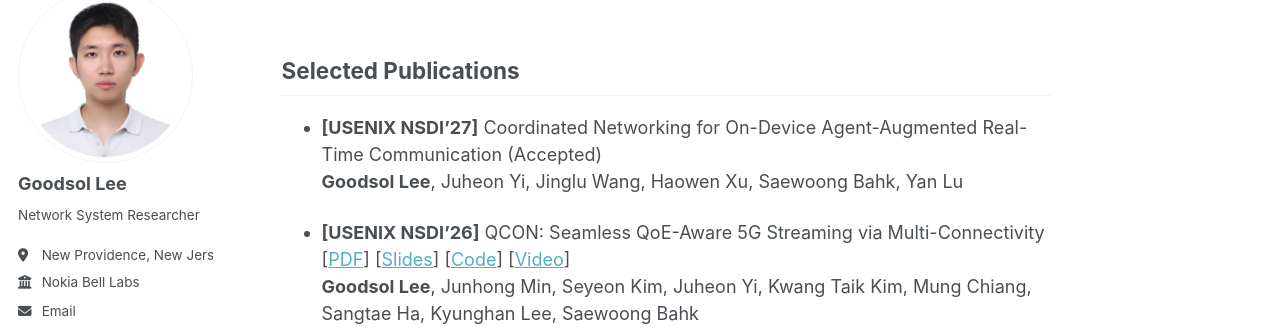
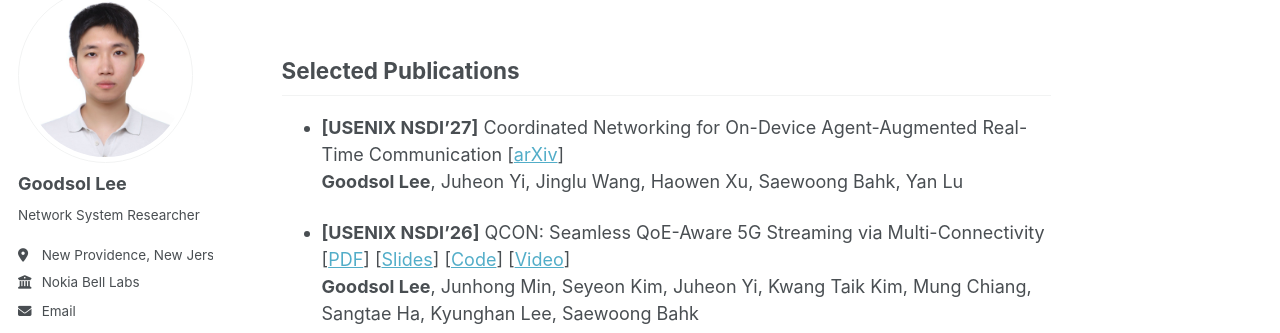
Before and after one commit to goodsollee/GoodsolLee.github.io, a Jekyll site: the page built from _pages/publications.md, in a window 1280 px wide and 1382 px high. Shown: the part 129-462 px from the top of the window. Built offline with Jekyll 4.4.1, drawn with Linux system fonts in a browser that asks for light colours; some web fonts are replaced; a script that is not in the unit is left out.

Commit message:
Add arXiv link for NSDI'27 paper

```diff
--- a/_pages/publications.md
+++ b/_pages/publications.md
@@ -9,7 +9,7 @@ classes: wide
 
 ## Selected Publications
 
-- **[USENIX NSDI'27]** Coordinated Networking for On-Device Agent-Augmented Real-Time Communication (Accepted)
+- **[USENIX NSDI'27]** Coordinated Networking for On-Device Agent-Augmented Real-Time Communication [[arXiv](https://arxiv.org/abs/2607.22854v1){:target="_blank" rel="noopener"}]
   **Goodsol Lee**, Juheon Yi, Jinglu Wang, Haowen Xu, Saewoong Bahk, Yan Lu
 
 - **[USENIX NSDI'26]** QCON: Seamless QoE-Aware 5G Streaming via Multi-Connectivity [[PDF](/files/NSDI26-QCON.pdf){:target="_blank" rel="noopener"}] [[Slides](/files/NSDI26-QCON-slides.pdf){:target="_blank" rel="noopener"}] [[Code](https://github.com/goodsollee/qcon-nsdi26){:target="_blank" rel="noopener"}] [[Video](https://www.youtube.com/watch?v=bzGXb57aiFA){:target="_blank" rel="noopener"}]
```
